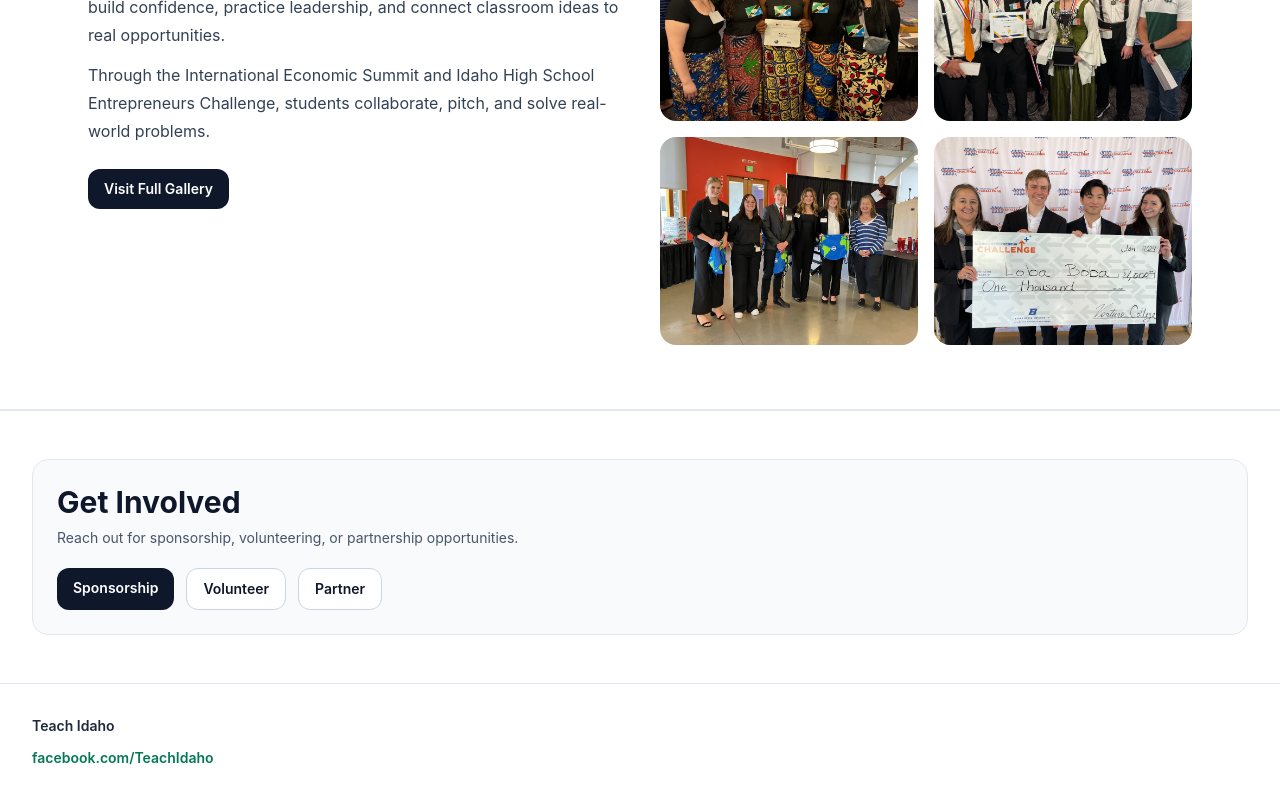
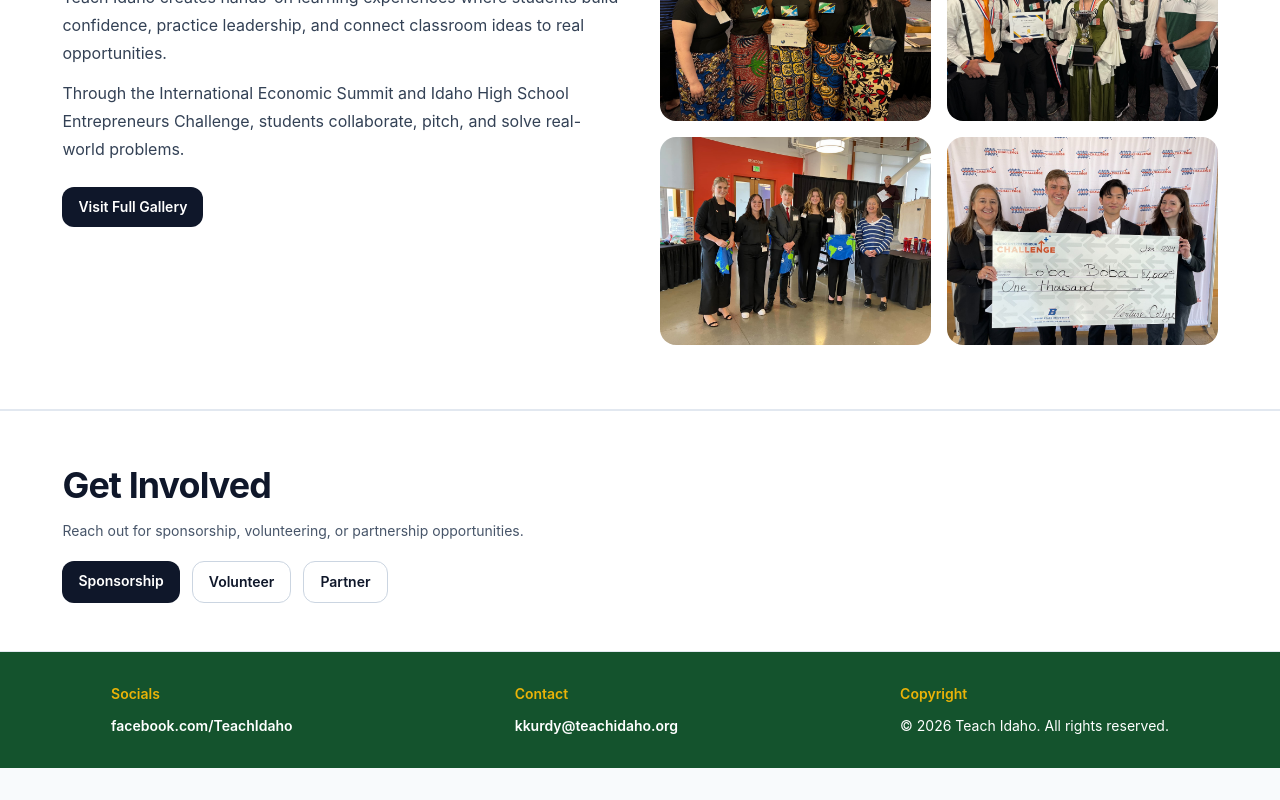
Before and after one commit to hoyoonsong/teachidaho, a React (Vite) app: page / in a window 1280 px wide. Shown: the part 968-1768 px from the top of the page. After the commit the page ends 1736 px from the top, so only its background shows below. Built offline with nearby package versions, Linux system fonts and the light colour scheme.

Commit message:
footer and other style consistencies

```diff
--- a/src/components/ContactButtons.tsx
+++ b/src/components/ContactButtons.tsx
@@ -10,12 +10,12 @@ export function ContactButtons() {
       id="get-involved"
       className="border-t border-slate-200 bg-white py-12"
     >
-      <div className="mx-auto max-w-7xl px-6 lg:px-8">
-        <div className="rounded-2xl border border-slate-200 bg-slate-50 p-6">
-          <h3 className="text-3xl font-bold text-slate-900">Get Involved</h3>
+      <div className="mx-auto w-[min(94vw,1500px)] px-6">
+        <h3 className="text-[clamp(2rem,2.8vw,2.4rem)] font-bold tracking-tight text-slate-900">
+          Get Involved
+        </h3>
         <p className="mt-2 text-sm text-slate-600">
-            Reach out for sponsorship, volunteering, or partnership
-            opportunities.
+          Reach out for sponsorship, volunteering, or partnership opportunities.
         </p>
         <div className="mt-5 flex flex-wrap gap-3">
           <a
@@ -38,7 +38,6 @@ export function ContactButtons() {
           </a>
         </div>
       </div>
-      </div>
     </section>
   );
 }
--- a/src/components/SiteFooter.tsx
+++ b/src/components/SiteFooter.tsx
@@ -1,17 +1,36 @@
 export function SiteFooter() {
   return (
-    <footer className="border-t border-slate-200 bg-white py-8">
+    <footer className="border-t border-slate-200 bg-green-900 py-8">
+      <div className="flex flex-col-reverse md:flex-row">
         <div className="mx-auto max-w-7xl px-6 text-sm text-slate-600 lg:px-8">
-        <p className="font-semibold text-slate-800">Teach Idaho</p>
+          <p className="font-semibold text-yellow-500">Socials</p>
           <a
             href="https://www.facebook.com/TeachIdaho/"
             target="_blank"
             rel="noreferrer"
-          className="mt-3 inline-block font-semibold text-emerald-700 underline-offset-4 hover:underline"
+            className="mt-3 inline-block font-semibold text-white underline-offset-4 hover:underline"
           >
             facebook.com/TeachIdaho
           </a>
         </div>
+
+        <div className="mx-auto max-w-7xl px-6 text-sm text-slate-600 lg:px-8">
+          <p className="font-semibold text-yellow-500">Contact</p>
+          <a
+            href="mailto:kkurdy@teachidaho.org"
+            className="mt-3 inline-block font-semibold text-white underline-offset-4 hover:underline"
+          >
+            kkurdy@teachidaho.org
+          </a>
+        </div>
+
+        <div className="mx-auto max-w-7xl px-6 text-sm text-slate-600 lg:px-8">
+          <p className="font-semibold text-yellow-500">Copyright</p>
+          <p className="mt-3 text-sm text-white">
+            &copy; {new Date().getFullYear()} Teach Idaho. All rights reserved.
+          </p>
+        </div>
+      </div>
     </footer>
   );
 }
--- a/src/pages/HomePage.tsx
+++ b/src/pages/HomePage.tsx
@@ -142,9 +142,9 @@ export function HomePage({
       </div>
 
       <section className="border-b border-slate-200 bg-white py-16">
-        <div className="mx-auto grid max-w-6xl gap-10 px-6 lg:grid-cols-2">
+        <div className="mx-auto grid w-[min(94vw,1500px)] gap-10 px-6 lg:grid-cols-2">
           <div>
-            <h3 className="text-3xl font-bold tracking-tight text-slate-900 md:text-3xl">
+            <h3 className="text-[clamp(2rem,2.8vw,2.4rem)] font-bold tracking-tight text-slate-900">
               Our Mission
             </h3>
             <p className="mt-4 text-base leading-7 text-slate-700">
```
Lines whose indentation alone changed are shown as unchanged.
